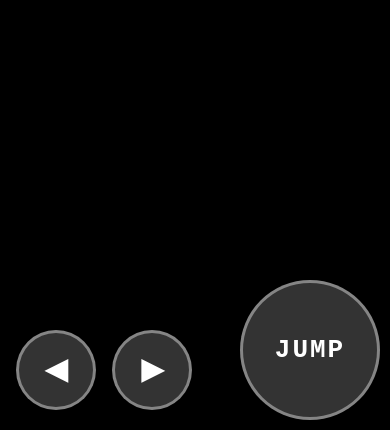
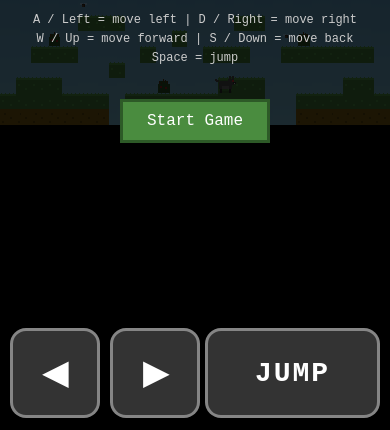
Before and after one commit to danpederson83/ChickenLand, a plain HTML site: page index.html in a window 390 px wide. Shown: the part 414-844 px from the top of the page. Drawn offline with Linux system fonts and the light colour scheme; no server answers.

Commit message:
fixed landscape mode and squared buttons

```diff
--- a/index.html
+++ b/index.html
@@ -145,7 +145,7 @@
   #touchControls .touch-btn {
     position: absolute;
     pointer-events: auto;
-    border-radius: 50%;
+    border-radius: 16px;
     background: rgba(255,255,255,0.2);
     border: 3px solid rgba(255,255,255,0.4);
     color: #fff;
@@ -160,39 +160,37 @@
     background: rgba(255,255,255,0.45);
     border-color: rgba(255,255,255,0.7);
   }
-  #btn-left { bottom: 20px; left: 16px; width: 80px; height: 80px; font-size: 36px; }
-  #btn-right { bottom: 20px; left: 112px; width: 80px; height: 80px; font-size: 36px; }
+  #btn-left { bottom: 12px; left: 10px; width: 90px; height: 90px; font-size: 40px; }
+  #btn-right { bottom: 12px; left: 110px; width: 90px; height: 90px; font-size: 40px; }
   #btn-jump {
-    bottom: 10px; right: 10px;
-    width: 140px; height: 140px;
-    border-radius: 50%;
-    font-size: 26px;
+    bottom: 12px; right: 10px;
+    width: calc(50vw - 20px); height: 90px;
+    border-radius: 16px;
+    font-size: 28px;
     letter-spacing: 2px;
   }
 
   @media (max-width: 840px) {
-    body { align-items: flex-start; height: auto; min-height: 100vh; background: #000; }
-    #gameContainer { width: 100vw; }
+    body {
+      background: #000;
+      height: 100vh;
+      height: 100dvh;
+      overflow: hidden;
+    }
+    #gameContainer { width: 100vw; height: 100vh; height: 100dvh; }
     canvas {
       width: 100vw;
-      height: 60vh;
+      height: 100vh;
+      height: 100dvh;
       border: none;
       border-radius: 0;
       object-fit: contain;
     }
     #touchControls { display: block; }
-    #startScreen, #winScreen, #deathScreen { font-size: 14px; }
+    #startScreen, #winScreen, #deathScreen { font-size: 14px; overflow-y: auto; }
     #startScreen h1, #winScreen h1, #deathScreen h1 { font-size: 28px; }
     #startScreen p, #winScreen p, #deathScreen p { font-size: 12px; }
     .btn { font-size: 16px; padding: 10px 24px; }
-  }
-
-  @media (max-width: 840px) and (orientation: landscape) {
-    canvas { height: 100vh; width: auto; }
-    #touchControls { height: 120px; }
-    #btn-left { width: 70px; height: 70px; font-size: 32px; bottom: 14px; left: 14px; }
-    #btn-right { width: 70px; height: 70px; font-size: 32px; bottom: 14px; left: 98px; }
-    #btn-jump { width: 110px; height: 110px; font-size: 22px; bottom: 5px; right: 10px; }
   }
 </style>
 </head>
@@ -1317,9 +1315,9 @@
 setupTouchBtn('btn-right', 'arrowright');
 setupTouchBtn('btn-jump', ' ');
 
-// Prevent scrolling/zooming on touch devices during gameplay
+// Prevent scrolling/zooming on touch devices
 document.addEventListener('touchmove', e => {
-  if (gameState === 'playing') e.preventDefault();
+  if (e.target.tagName !== 'INPUT') e.preventDefault();
 }, { passive: false });
 
 // --- INIT LEVEL ---
```
